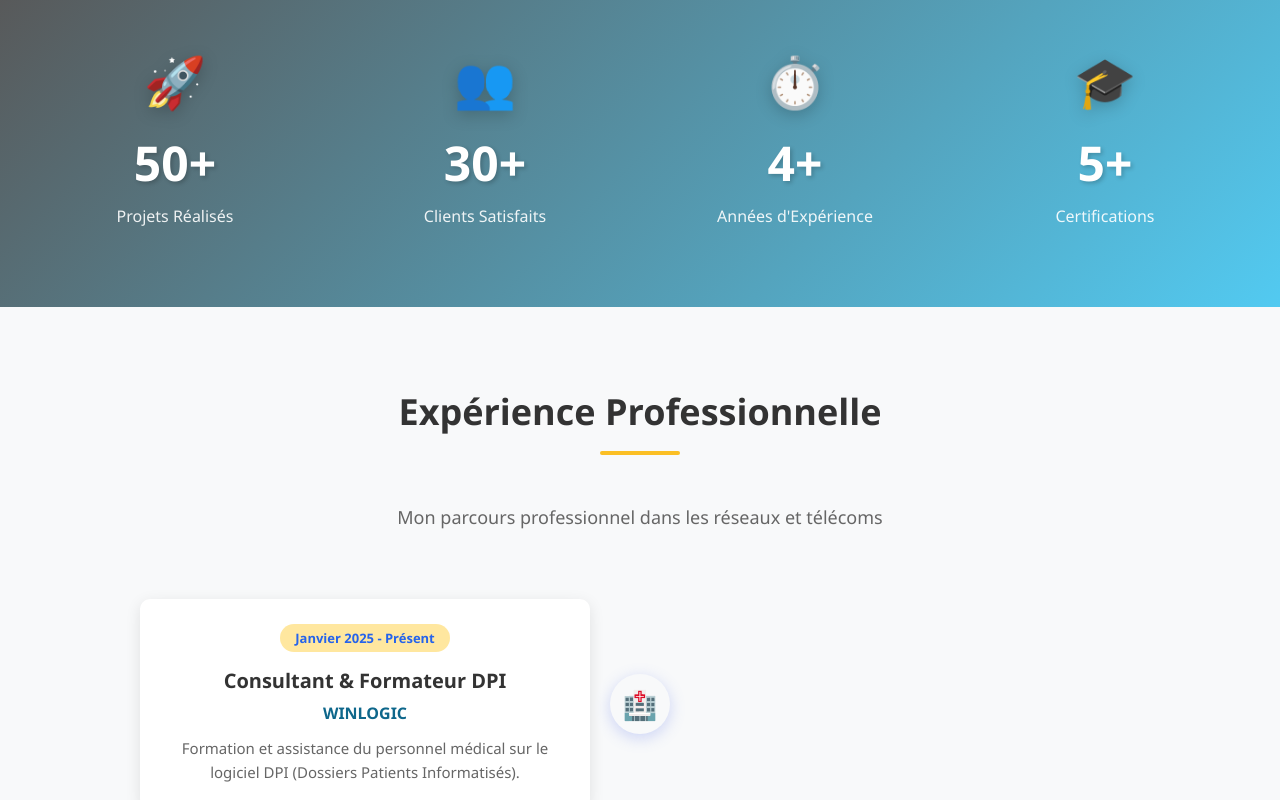
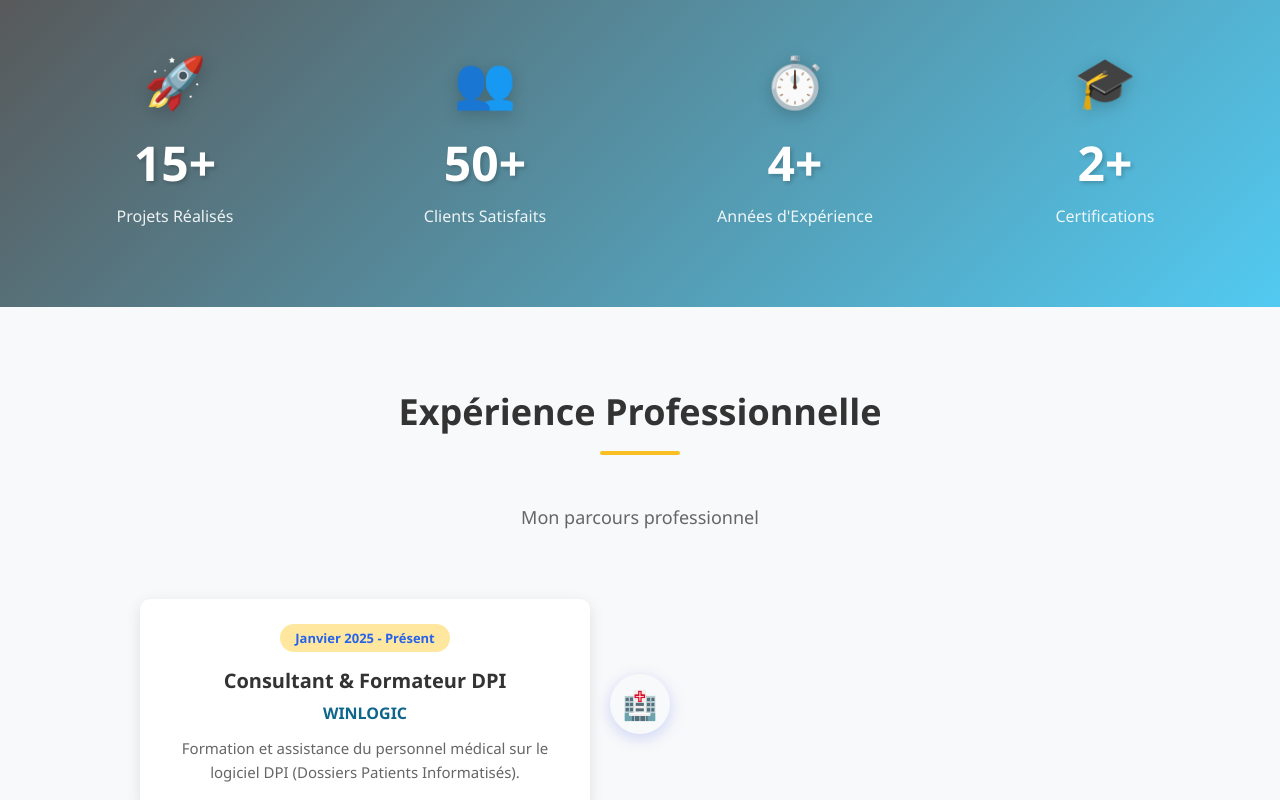
Before and after one commit to regisabe/regis-portfolio, a React (Create React App) app: page / in a window 1280 px wide. Shown: the part 980-1780 px from the top of the page. Built offline with nearby package versions, Linux system fonts and the light colour scheme.

Commit message:
Mise a jour font

```diff
--- a/src/components/Certifications.js
+++ b/src/components/Certifications.js
@@ -8,23 +8,23 @@ function Certifications() {
       title: "Système Photovoltaïque",
       issuer: "ALSERVCI",
       date: "Décembre 2024",
-      description: "Étude, dimensionnement et installation de systèmes photovoltaïques",
+      description: "Attestation de formation: Étude, dimensionnement et installation de systèmes photovoltaïques",
       icon: "☀️"
     },
     {
       id: 2,
       title: "Technicien Réseaux et Télécoms",
-      issuer: "Certification Professionnelle",
-      date: "2022",
-      description: "Spécialisation en configuration, installation et maintenance d'infrastructures réseau",
+      issuer: "Premium Company SA/ 2XL BTP-CI",
+      date: "2022-2025",
+      description: "Spécialisation en configuration, installation (cablâge) et maintenance d'infrastructures réseau Fibre Optique (Orange CI, Moov CI, GVA)",
       icon: "🎓"
     },
     {
       id: 3,
-      title: "Installation FTTH",
+      title: "Brevet Technicien Superieur (BTS)",
       issuer: "Formation Professionnelle",
-      date: "2022",
-      description: "Installation et maintenance de réseaux fibre optique (Orange CI, Moov CI)",
+      date: "2021",
+      description: "Réseaux Informatiques et Télécomminications",
       icon: "🌐"
     }
   ];
--- a/src/components/Experience.js
+++ b/src/components/Experience.js
@@ -42,7 +42,7 @@ function Experience() {
       <div className="experience-container">
         <h2 className="section-title" data-aos="fade-up">Expérience Professionnelle</h2>
         <p className="experience-subtitle" data-aos="fade-up" data-aos-delay="100">
-          Mon parcours professionnel dans les réseaux et télécoms
+          Mon parcours professionnel
         </p>
 
         <div className="timeline">
--- a/src/components/Header.js
+++ b/src/components/Header.js
@@ -35,7 +35,6 @@ function Header() {
           <li><a href="#skills" onClick={closeMenu}>Compétences</a></li>
           <li><a href="#certifications" onClick={closeMenu}>Certifications</a></li>
           <li><a href="#contact" onClick={closeMenu}>Contact</a></li>
-          <li><a href="#cv_regis_abe" onClick={closeMenu}>CV_REGIS_ABE</a></li>
 
         </ul>
       </nav>
--- a/src/components/Hero.js
+++ b/src/components/Hero.js
@@ -29,6 +29,8 @@ function Hero() {
         <div className="hero-buttons">
           <a href="#projects" className="btn btn-primary">Voir mes projets</a>
           <a href="#contact" className="btn btn-secondary">Me contacter</a>
+          <a href="#CV_Regis_Abe.pdf" className="btn btn-third">Voir Mon CV</a>
+
         </div>
       </div>
     </section>
--- a/src/components/Projects.js
+++ b/src/components/Projects.js
@@ -7,48 +7,48 @@ function Projects() {
     {
       id: 1,
       title: "Consultant DPI - Système Hospitalier",
-      description: "Formation et support du personnel médical à l’utilisation du logiciel DPI pour la digitalisation des dossiers patients.",
+      description: "Formation et support du personnel médical à l'utilisation du logiciel DPI pour la digitalisation des dossiers patients.",
       technologies: ["DPI", "Formation", "Système Médical", "Support"],
-      company: "WINLOGIC.CI ",
+      company: "EPHD SINFRA ",
       period: "2025",
       link: "#"
     },
 
     {
       id: 2,
-      title: "Infrastructure FTTH - Moov Africa",
-      description: "Déploiement et maintenance de l'infrastructure fibre optique pour Moov Côte d'Ivoire, incluant installation, raccordement et tests de performance.",
-      technologies: ["FTTH", "Fibre Optique", "Moov CI", "Déploiement"],
-      company: "2XLBTP-CI ",
-      period: "2024-2025",
+      title: "Installation Réseau Fibre Optique (FTTH)",
+      description: "Installation Réseau FTTH",
+      technologies: ["FTTH", "Fibre Optique", "Orange CI"],
+      company: "Centre Culturel et des TIC Ivoiro-Coréen A.O ",
+      period: "2023",
       link: "#"
     },
      {
       id: 3,
-      title: "Gestion Technique de Chantiers",
-      description: "gestion des commandes, rapports de travaux, suivi du stock et coordination d'équipes..",
-      technologies: ["Gestion", "Coordination", "Excel", "Reporting"],
-      company: "2XL TELECOM ",
-      period: "2024-2025",
+      title: "Maison connecté",
+      description: "Cablage reseau fibre optique et reseau LAN, installation de Baie Informatique de points d'acces ...",
+      technologies: ["Cablage", "LAN", "VOIP", "ExtenderWifi"],
+      company: "RESIDENCE DOUMBIA ",
+      period: "2023",
       link: "#"
     },
     {
       id: 4,
-      title: "Infrastructure FTTH - Orange CI",
+      title: "Solution de Telephonie IP",
       description: "Installation et maintenance du réseau fibre optique Orange, assurant une connectivité haut débit pour particuliers et entreprises.",
       technologies: ["FTTH", "Orange CI", "Installation", "Maintenance"],
-      company: "PREMIUMCOMPANY SA ",
-      period: "2022-2024",
+      company: "ASER-BTPCI SARL ",
+      period: "2024",
       link: "#"
     },
 
     {
       id: 5,
       title: "Gestion d'Infrastructure Réseau LAN",
-      description: ["Mise en place et gestion du réseau LAN à la DIDA : câblage structuré, configuration et maintenance.."],
+      description: ["Actualistaion du Réseau LAN de la Direction Informatique de la Documentation et des Archives : câblage structuré, configuration et maintenance.."],
       technologies: ["LAN", "Câblage", "Configuration", "WAN", "VLAN"],
       company: "Ministère du Plan et du Developpement CI ",
-      period: "2021-2022",
+      period: "Décembre 2022",
       link: "#"
     },
 
@@ -64,15 +64,42 @@ function Projects() {
     {
       id: 7,
       title: "Solutions Sécurité & Surveillance",
-      description: "Installation et maintenance de systèmes de sécurité (caméras IP, biométrie, visiophones, interphones, téléphones IP) et de réseaux LAN, ainsi que déploiement de systèmes d'exploitation et logiciels pour particuliers et entreprises.",
-      technologies: ["Caméras IP", "Biométrie", "VoIP", "Sécurité"],
-      company: "Freelance ",
-      period: "2022-Présent",
+      description: "Installation et Configuration de Pointeuse Biométrique.",
+      technologies: ["IKVISION", "Biométrie", "IP", "Sécurité"],
+      company: "KYKA SERVICE SARL ",
+      period: "AVRIL 2024",
       link: "#"
     },
 
+    {
+      id: 8,
+      title: "Solutions Sécurité & Surveillance",
+      description: "Installation et Configuration de Camera de Surveillances.",
+      technologies: ["IKVISION", "Biométrie", "IP", "Sécurité", "ZKTECO"],
+      company: "Residence KARIM SINFRA ",
+      period: "SEPTEMBRE2025",
+      link: "#"
+    },
 
+    {
+      id: 9,
+      title: "Regis-Portfolio",
+      description: "Creation de Portfolio.",
+      technologies: ["HTLM", "PYTHON", "CSS", "ReactJS"],
+      company: "Regis Abe ",
+      period: "OCTOBRE 2025",
+      link: "#"
+    },
 
+   {
+      id: 10,
+      title: "Creation d'application de Gestion de Site WEb",
+      description: "Creation d'une Application de Gestion de Boutique",
+      technologies: ["HTLM", "PYTHON", "CSS", "ReactJS", "Django"],
+      company: "Projet Github ",
+      period: "JUIN 2025",
+      link: "#"
+    },
 
   ];
 
--- a/src/components/Services.js
+++ b/src/components/Services.js
@@ -8,21 +8,21 @@ function Services() {
       icon: "🌐",
       title: "Installation Réseau FTTH",
       description: "Déploiement complet de réseaux fibre optique pour particuliers et entreprises (Orange CI, Moov CI, GVA).",
-      features: ["Installation fibre", "Raccordement", "Tests de performance", "Maintenance"]
+      features: ["Installation fibre", "Raccordement", "Tests de performance", "Maintenances"]
     },
     {
       id: 2,
       icon: "🔧",
       title: "Maintenance Informatique",
       description: "Support technique complet : installation de systèmes, logiciels, configuration réseau et dépannage.",
-      features: ["Windows/Linux", "Antivirus", "Sauvegarde", "Optimisation"]
+      features: ["Windows/Linux", "Antivirus", "Sauvegarde", "Optimisation", "Ordinateurs"]
     },
     {
       id: 3,
       icon: "📡",
       title: "Infrastructure Réseau LAN",
       description: "Conception, installation et configuration de réseaux locaux pour optimiser votre connectivité.",
-      features: ["Câblage structuré", "Configuration switches", "VLAN", "Wi-Fi professionnel"]
+      features: ["Câblage structuré", "Configuration", "LAN,WLAN,VLAN", "Administrateur Systeme", "Microtique", "Domotique"]
     },
     {
       id: 4,
@@ -35,15 +35,15 @@ function Services() {
       id: 5,
       icon: "☀️",
       title: "Énergie Solaire",
-      description: "Étude, dimensionnement et installation de systèmes photovoltaïques pour l'autonomie énergétique.",
-      features: ["Étude de faisabilité", "Dimensionnement", "Installation", "Maintenance"]
+      description: "Étude, et dimensionnement de systèmes photovoltaïques pour l'autonomie énergétique.",
+      features: ["Étude de faisabilité", "Dimensionnement","Devis", "Maintenance"]
     },
     {
       id: 6,
       icon: "🎓",
       title: "Formation & Consulting",
-      description: "Formation professionnelle sur les systèmes réseau, télécoms et logiciels spécialisés (DPI).",
-      features: ["Formation sur site", "Documentation", "Support", "Consulting"]
+      description: "Formation professionnelle sur les systèmes réseau, télécoms et logiciels spécialisés.",
+      features: ["Formation sur site", "Documentation", "Support", "Conseils"]
     }
   ];
 
--- a/src/components/Skills.js
+++ b/src/components/Skills.js
@@ -21,7 +21,9 @@ function Skills() {
         { name: "Installation et configuration de systèmes Windows & Linux", level: 80 },
         { name: "Utilisation d'équipements Cisco / Mikrotik / TP-Link", level: 75 },
         { name: "Virtualisation basique (ex. VirtualBox, VMware)", level: 70 },
-        { name: "Notions en téléphonie IP (VoIP)", level: 65 }
+        { name: "Notions en téléphonie IP (VoIP)", level: 70 },
+        { name: "GNS3, PacketTracer, Canva, pgAdmin,Anydesk, Microsoft, PUTTY, GLpi,...", level: 95 }
+
       ]
     },
     {
@@ -60,7 +62,6 @@ function Skills() {
                   <div key={idx} className="skill-item">
                     <div className="skill-info">
                       <span className="skill-name">{skill.name}</span>
-                      <span className="skill-percentage">{skill.level}%</span>
                     </div>
                     <div className="skill-bar">
                       <div
--- a/src/components/Stats.js
+++ b/src/components/Stats.js
@@ -15,10 +15,10 @@ function Stats() {
   // ✅ Correction : on mémorise targetValues avec useMemo
   const targetValues = useMemo(
     () => ({
-      projects: 50,
-      clients: 30,
+      projects: 15,
+      clients: 50,
       experience: 4,
-      certifications: 5
+      certifications: 2
     }),
     []
   );
--- a/src/styles/Hero.css
+++ b/src/styles/Hero.css
@@ -13,11 +13,11 @@
   font-size: 48px;
   margin-bottom: 10px;
 }
-
 .hero-content h1 span {
   color: #fbbf24;
   font-weight: bold;
 }
+
 
 .hero-content h2 {
   font-size: 32px;
@@ -50,19 +50,29 @@
   background-color: #fbbf24;
   color: #333;
 }
-
 .btn-primary:hover {
   transform: translateY(-3px);
   box-shadow: 0 10px 20px rgba(251, 191, 36, 0.4);
 }
+
 
 .btn-secondary {
   background-color: transparent;
   color: white;
   border: 2px solid white;
 }
+.btn-secondary:hover {
+  background-color: white;
+  color: #667eea;
+  transform: translateY(-3px);
+}
 
-.btn-secondary:hover {
+
+.btn-third {
+  background-color: #f1f09f;
+  color: #333;
+}
+.btn-thir:hover {
   background-color: white;
   color: #667eea;
   transform: translateY(-3px);
```
